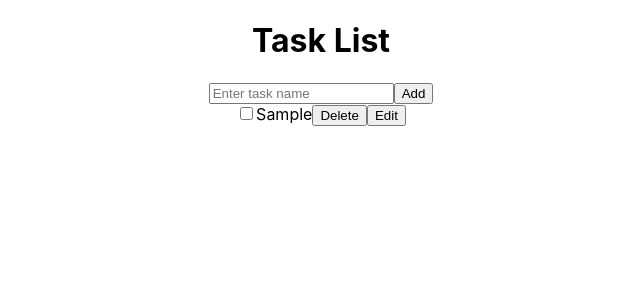
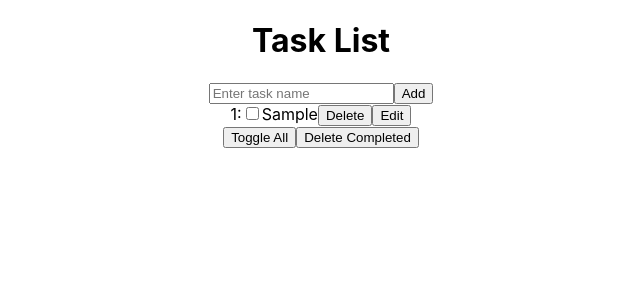
Before and after one commit to Mikhail-Martynenko/todoapp-fc, a React (Create React App) app: page / in a window 1280 px wide. Both pictures are taken after typing "Sample" into the empty fields and a click on the button "Add". Shown: the top 300 px of the page, without its empty margins (319-959 px from the left). Built offline with nearby package versions, Linux system fonts and the light colour scheme; no server answers; the HTML template or start-up script is replaced by a standard one.

Commit message:
108002 feat: added buttons -  toggle all, delete completed

```diff
--- a/src/App.tsx
+++ b/src/App.tsx
@@ -122,6 +122,43 @@ const App: React.FC = () => {
         }));
     };
 
+    const handleToggleAll = async () => {
+        const allComplete = tasksState.tasks.every(task => task.isComplete);
+
+        setStateTasks((prevState) => ({
+            tasks: prevState.tasks.map(task => ({
+                        ...task,
+                        isComplete: !allComplete
+                    }
+                )
+            )
+        }));
+        try {
+            const response = await fetch(URL_PATH, {
+                method: 'PUT',
+                body: JSON.stringify({
+                    completed: !allComplete,
+                }),
+                headers: {
+                    'Content-type': 'application/json; charset=UTF-8',
+                },
+            });
+            console.log(response, 'PUT handleToggleAll');
+        } catch (error) {
+            console.log(error);
+        }
+    };
+
+    const handleDeleteCompleted = () => {
+        setStateTasks(prevState => {
+            const remainingTasks = prevState.tasks.filter(task => !task.isComplete);
+            return {
+                tasks: remainingTasks.map((task, index) => ({...task, id: index + 1})),
+            };
+        });
+    };
+
+
     return (
         <div className="App">
             <h1>Task List</h1>
@@ -142,8 +179,12 @@ const App: React.FC = () => {
                     handleSave={handleSave}
                 />
             )}
-            {/*<button onClick={handleToggleAll}>Toggle All</button>*/}
-            {/*<button onClick={handleDeleteCompleted}>Delete Completed</button>*/}
+            {tasksState.tasks.length !== 0 && (
+                <div>
+                    <button onClick={handleToggleAll}>Toggle All</button>
+                    <button onClick={handleDeleteCompleted}>Delete Completed</button>
+                </div>
+            )}
         </div>
     );
 }
--- a/src/components/Task.tsx
+++ b/src/components/Task.tsx
@@ -14,7 +14,8 @@ interface ITaskProps {
 const Task: React.FC<ITaskProps> = ({task, onDelete, onToggle, onEdit}) => {
 
     return (
-        <div key={task.id}>
+        <div>
+            <span>{task.id}:</span>
             <input type="checkbox" checked={task.isComplete} onChange={() => onToggle(task.id)} />
             <span style={{textDecoration: task.isComplete ? 'line-through' : 'none'}}>{task.title}</span>
             <button onClick={() => onDelete(task.id)}>Delete</button>
```
